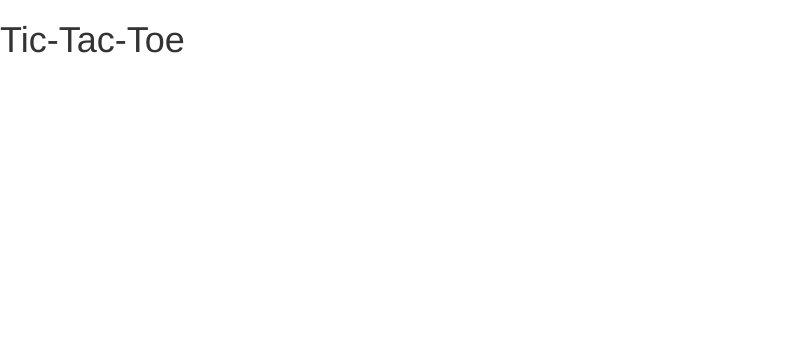
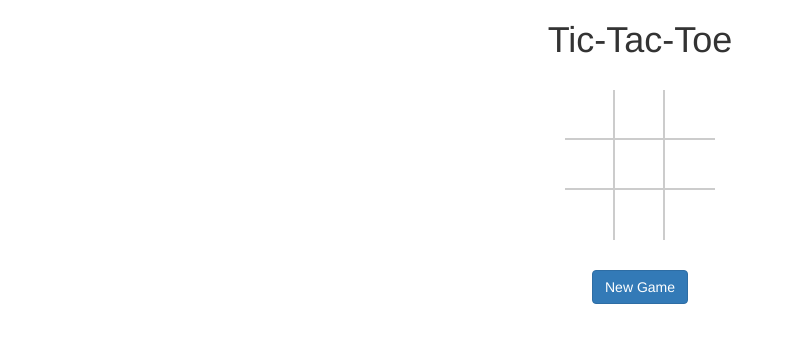
Before and after one commit to bootcamp-f17/js-tictactoe, a plain HTML site: page app/index.html in a window 1280 px wide. Shown: the whole page, without its empty margins (0-794 px from the left). Drawn offline with nearby package versions, Linux system fonts and the light colour scheme.

Commit message:
Styling for board

```diff
--- a/app/index.html
+++ b/app/index.html
@@ -14,10 +14,37 @@
 </head>
 <body>
 
-  <h1>Tic-Tac-Toe</h1>
+  <div class="tictactoe container">
 
+    <h1>Tic-Tac-Toe</h1>
 
+    <div class="row bg-info img-rounded" id="notification">
+      <p class="text-center" id="winnerMessage"></p>
+    </div>
 
+    <div id="gameBoard">
+      <div class="row">
+        <div class="col-xs-4 space line-right line-bottom"></div>
+        <div class="col-xs-4 space line-right line-bottom"></div>
+        <div class="col-xs-4 space line-bottom"></div>
+      </div>
+      <div class="row">
+        <div class="col-xs-4 space line-right line-bottom"></div>
+        <div class="col-xs-4 space line-right line-bottom"></div>
+        <div class="col-xs-4 space line-bottom"></div>
+      </div>
+      <div class="row">
+        <div class="col-xs-4 space line-right"></div>
+        <div class="col-xs-4 space line-right"></div>
+        <div class="col-xs-4 space"></div>
+      </div>
+    </div>
+
+    <div class="row text-center">
+      <button class="btn btn-primary" id="restartButton">New Game</button>
+    </div>
+
+  </div>
 
 </body>
 </html>
--- a/app/style.css
+++ b/app/style.css
@@ -0,0 +1,42 @@
+.tictactoe {
+  width: 250px;
+}
+
+#notification {
+  display: none;
+}
+
+#winnerMessage {
+  font-weight: bold;
+  padding: 10px 10px 5px 10px;
+}
+
+#gameBoard {
+  margin-left: 50px;
+  padding-top: 20px;
+  padding-bottom: 30px;
+}
+
+#restartButton {
+  display: block;
+  margin-left: auto;
+  margin-right: auto;
+}
+
+.space {
+  height: 50px;
+  width: 50px;
+  font-size: 25px;
+}
+
+.line-right {
+  border-right: 2px solid #ccc;
+}
+
+.line-bottom {
+  border-bottom: 2px solid #ccc;
+}
+
+h1 {
+  text-align: center;
+}
```
Also changed, not shown: 1 other file.
